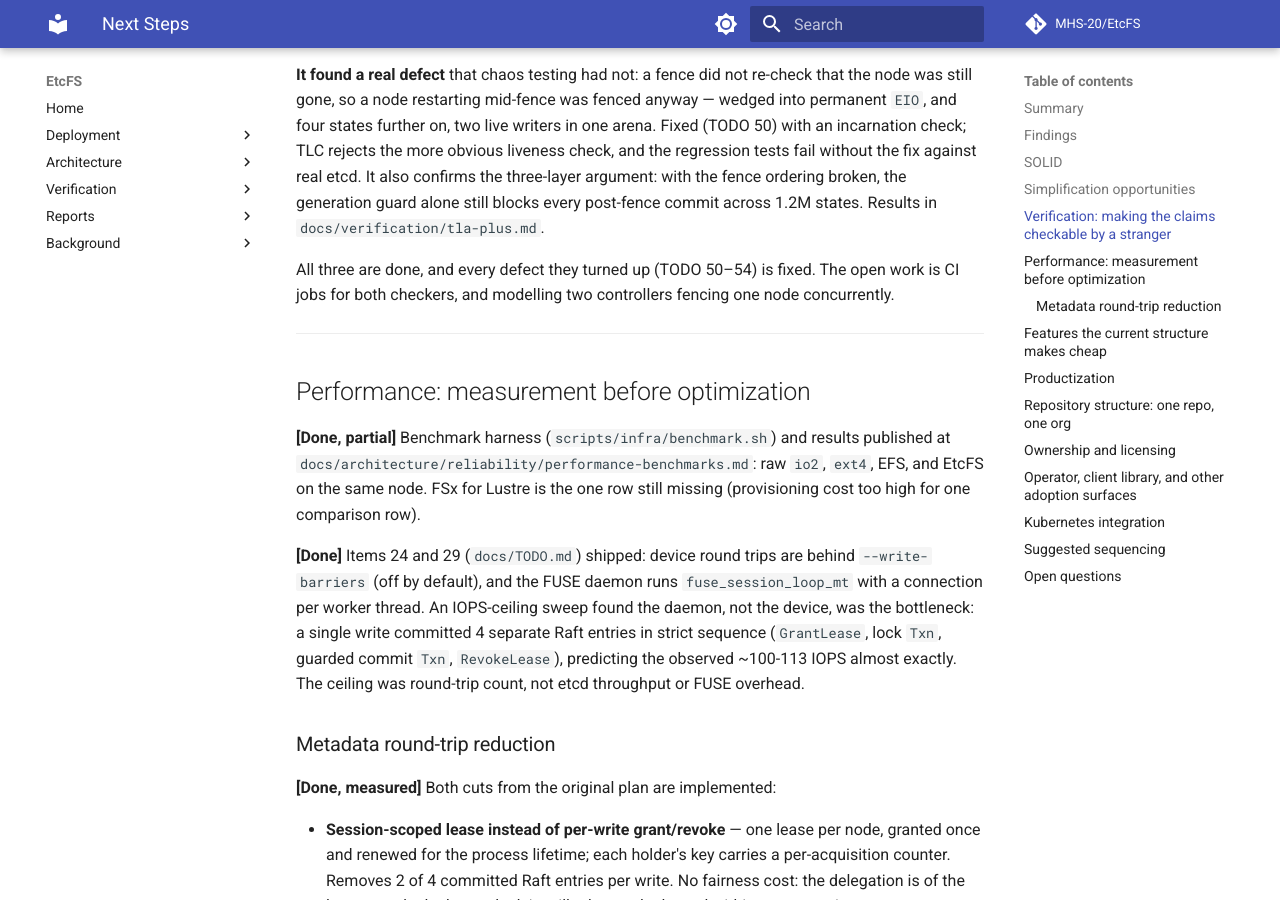
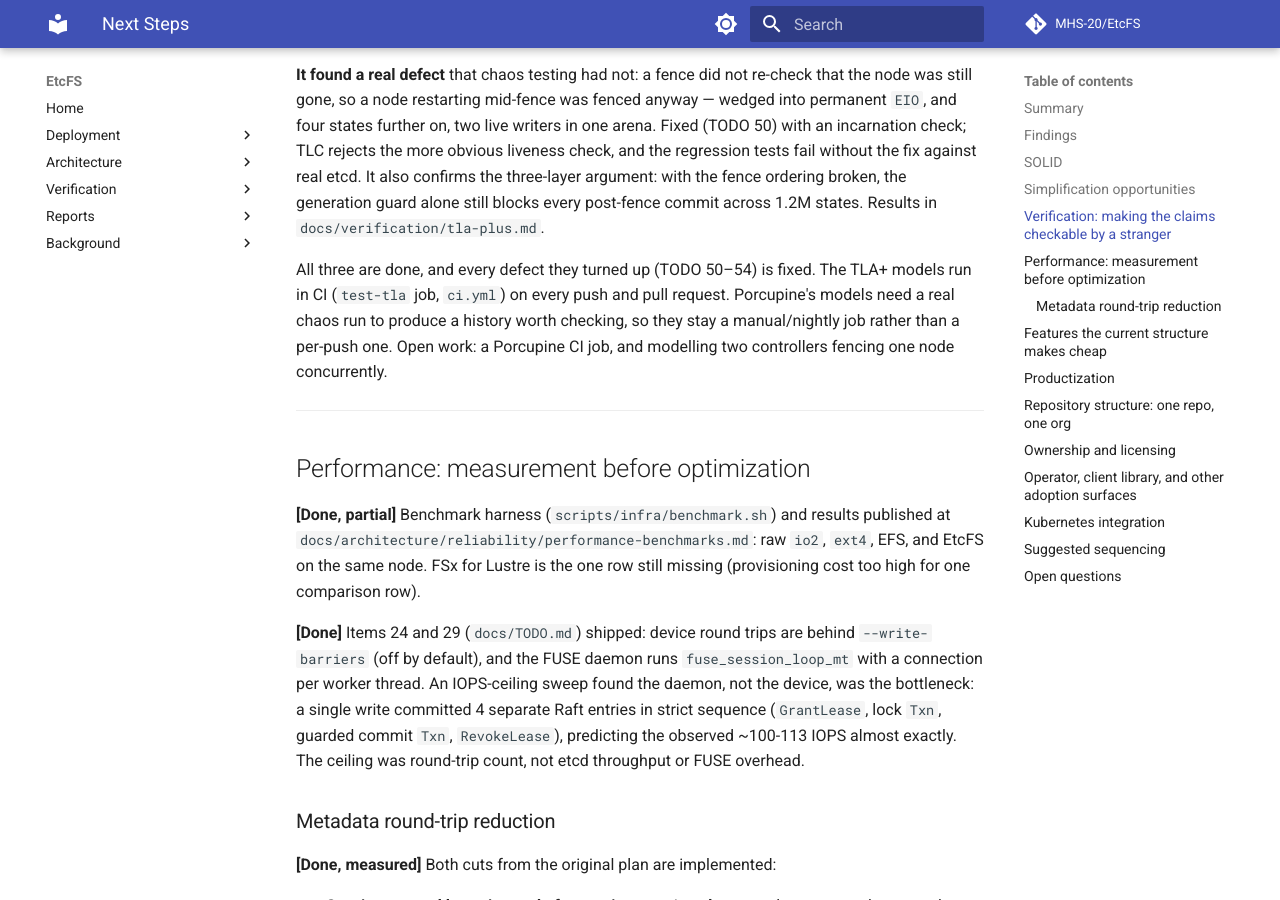
Before and after one commit to MHS-20/EtcFS, an MkDocs documentation site: the page built from docs/NEXT_STEPS.md, in a window 1280 px wide and 900 px high, scrolled down 2974 px. Built offline with MkDocs 1.6.1 and Material for MkDocs 9.7.7, drawn with Linux system fonts in a browser that asks for light colours; comment, search, counter and statistics services are not loaded.

Commit message:
ci: add TLA+ fencing model check

```diff
--- a/docs/NEXT_STEPS.md
+++ b/docs/NEXT_STEPS.md
@@ -138,8 +138,11 @@ Three additions, cheapest first:
    `docs/verification/tla-plus.md`.
 
 All three are done, and every defect they turned up (TODO 50–54) is fixed.
-The open work is CI jobs for both checkers, and modelling two controllers
-fencing one node concurrently.
+The TLA+ models run in CI (`test-tla` job, `ci.yml`) on every push and pull
+request. Porcupine's models need a real chaos run to produce a history worth
+checking, so they stay a manual/nightly job rather than a per-push one. Open
+work: a Porcupine CI job, and modelling two controllers fencing one node
+concurrently.
 
 ---
 
```
Also changed, not shown: docs/verification/tla-plus.md (+4 -2 lines), 1 other file.
